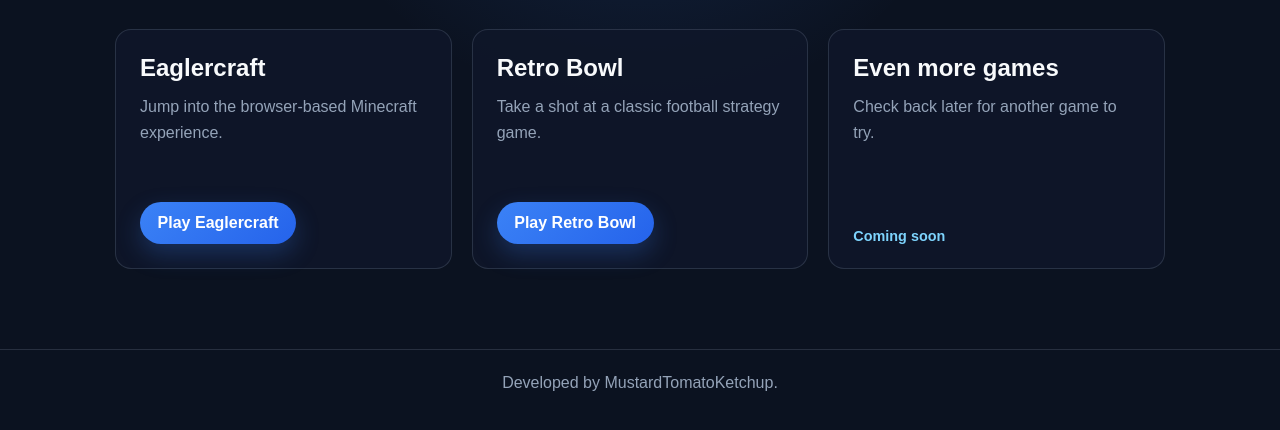
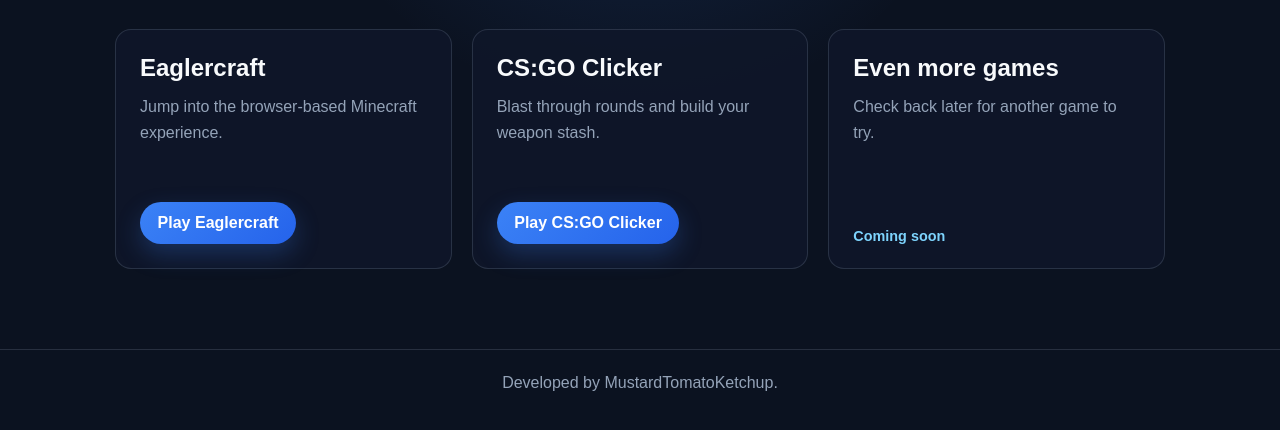
Before and after one commit to MustardTomatoKetchup/mustardtomatoketchup.github.io, a plain HTML site: page games.html in a window 1280 px wide. Shown: the part 246-676 px from the top of the page. Drawn offline with Linux system fonts and the light colour scheme.

Commit message:
Replace the Retro Bowl game card with CS:GO Clicker on the games page

```diff
--- a/games.html
+++ b/games.html
@@ -99,9 +99,9 @@
         <a class="play-button" href="EaglercraftX_1.8_u53_Offline_Signed.html">Play Eaglercraft</a>
       </article>
       <article class="game-card">
-        <h2>Retro Bowl</h2>
-        <p>Take a shot at a classic football strategy game.</p>
-        <a class="play-button" href="retrobowl.html">Play Retro Bowl</a>
+        <h2>CS:GO Clicker</h2>
+        <p>Blast through rounds and build your weapon stash.</p>
+        <a class="play-button" href="csgoclicker.html">Play CS:GO Clicker</a>
       </article>
       <article class="game-card">
         <h2>Even more games</h2>
```
